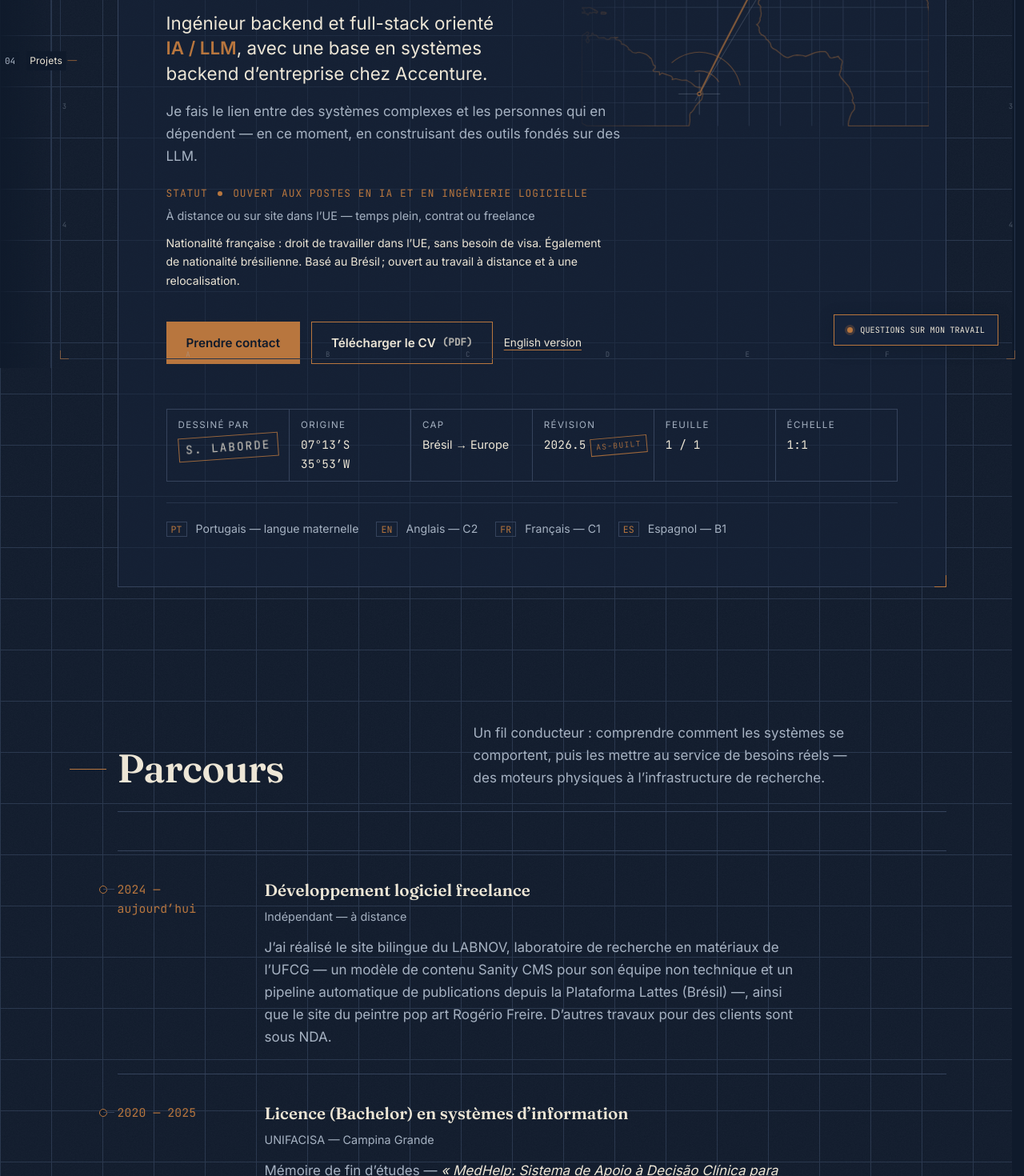
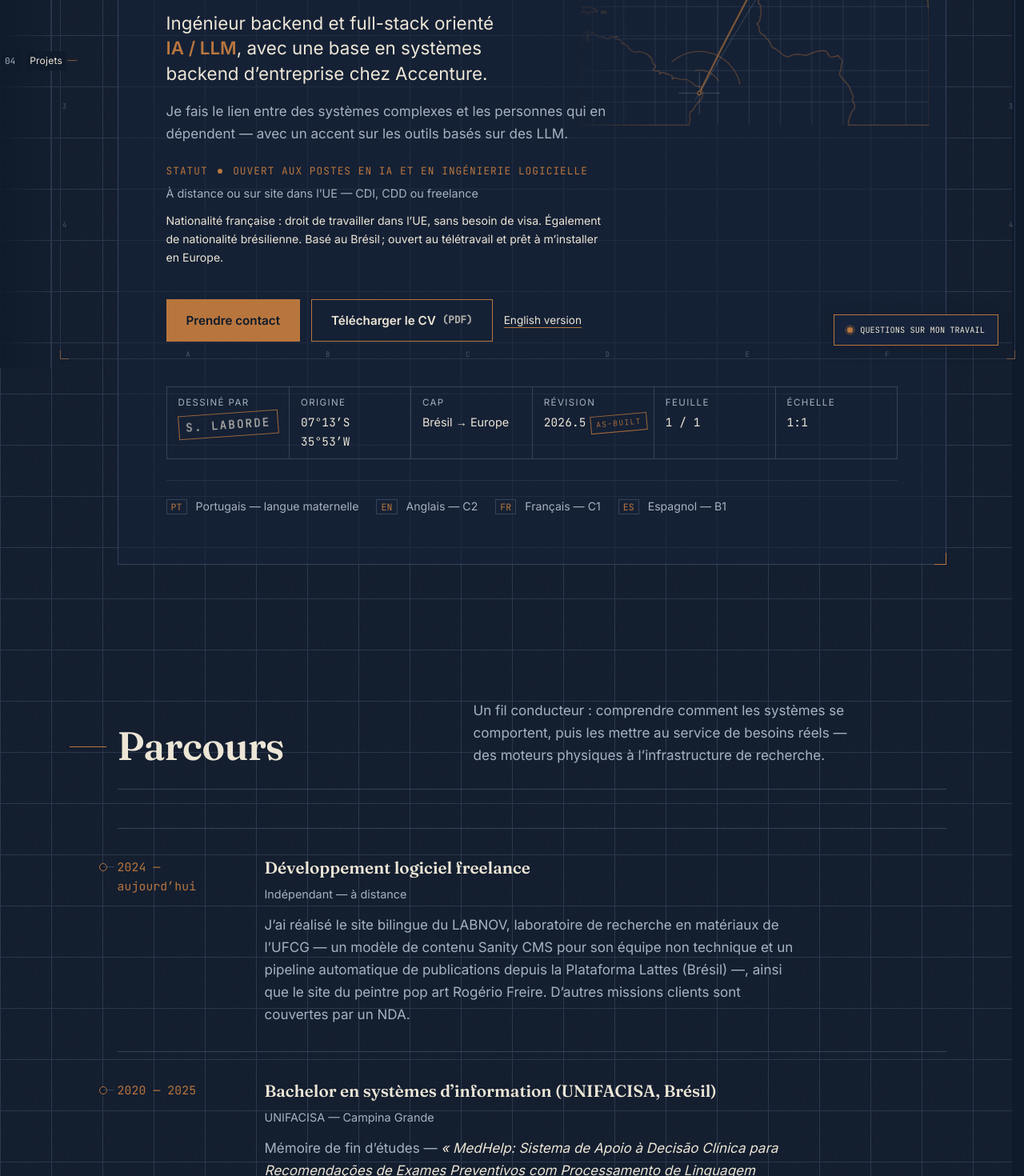
Before and after one commit to simonrl13/simonrl13.github.io, a Next.js app: page /fr/ in a window 1280 px wide. Shown: the part 340-1810 px from the top of the page at 80% size. Built offline with nearby package versions, Linux system fonts and the light colour scheme.

Commit message:
French review: Simon's wording changes
Co-Authored-By: Claude Opus 5.5 <noreply@anthropic.com>

```diff
--- a/content/i18n/fr.ts
+++ b/content/i18n/fr.ts
@@ -72,15 +72,15 @@ const copy: Omit<Bundle, "services"> = {
       intro: "À lire comme une légende, pas comme un nuage de mots-clés — classé selon la couche du système que chaque élément touche.",
       credentials: "Certifications et formations",
       certifications: "Certifications",
-      training: "Formations (pas des certifications)",
+      training: "Formations",
     },
     work: {
       title: "Projets choisis",
-      intro: "Six projets, six problèmes. Chaque dessin prend l’allure de ce que la chose est vraiment.",
+      intro: "Six projets, six problèmes. Chaque dessin reprend la forme de ce qu’est réellement le projet.",
       hint: "faire défiler →",
     },
     carousel: {
-      label: "Carrousel de projets, défilant",
+      label: "Carrousel de projets, à faire défiler",
       prev: "Projet précédent",
       next: "Projet suivant",
       more: "Voir le dessin complet",
@@ -96,7 +96,7 @@ const copy: Omit<Bundle, "services"> = {
     pipeline: { manualStep: "étape manuelle" },
     languages: {
       title: "Langues",
-      intro: "Multilingue et tourné vers l’Europe — mesuré sur l’échelle du CECRL, lu comme un indicateur de signal.",
+      intro: "Multilingue et tourné vers l’Europe — mesuré sur l’échelle du CECRL, présenté comme un indicateur de niveau de signal.",
       names: { PT: "Portugais", EN: "Anglais", FR: "Français", ES: "Espagnol" },
       native: "langue maternelle",
     },
@@ -122,7 +122,7 @@ const copy: Omit<Bundle, "services"> = {
       close: "Fermer",
       you: "Vous",
       thinking: "Réflexion",
-      placeholder: "ex. : Quel est son projet le plus solide ?",
+      placeholder: "ex. : Quel est son projet le plus abouti ?",
       inputLabel: "Votre question",
       send: "Envoyer",
       fallback: "Impossible de joindre l’assistant pour le moment — vérifiez votre connexion et réessayez, ou écrivez directement à {email}.",
@@ -146,15 +146,15 @@ const copy: Omit<Bundle, "services"> = {
     roleLine:
       "Ingénieur backend et full-stack orienté <strong>IA&nbsp;/&nbsp;LLM</strong>, avec une base en systèmes backend d’entreprise chez Accenture.",
     thesis:
-      "Je fais le lien entre des systèmes complexes et les personnes qui en dépendent — en ce moment, en construisant des outils fondés sur des LLM.",
+      "Je fais le lien entre des systèmes complexes et les personnes qui en dépendent — avec un accent sur les outils basés sur des LLM.",
     status: {
       label: "Ouvert aux postes en IA et en ingénierie logicielle",
-      detail: "À distance ou sur site dans l’UE — temps plein, contrat ou freelance",
+      detail: "À distance ou sur site dans l’UE — CDI, CDD ou freelance",
     },
     workRights:
-      "Nationalité française : droit de travailler dans l’UE, sans besoin de visa. Également de nationalité brésilienne. Basé au Brésil ; ouvert au travail à distance et à une relocalisation.",
+      "Nationalité française : droit de travailler dans l’UE, sans besoin de visa. Également de nationalité brésilienne. Basé au Brésil ; ouvert au télétravail et prêt à m’installer en Europe.",
     contactIntro:
-      "Ouvert aux postes en IA et en ingénierie logicielle — à distance ou sur site dans l’UE — ainsi qu’aux missions freelance et en contrat.",
+      "Ouvert aux postes en IA et en ingénierie logicielle — à distance ou sur site dans l’UE — ainsi qu’aux missions en freelance ou en CDD.",
     chatLauncher: { full: "QUESTIONS SUR MON TRAVAIL", short: "QUESTIONS" },
     chatSuggestions: [
       "Quelle est son expérience avec les LLM et les agents ?",
@@ -184,11 +184,11 @@ const copy: Omit<Bundle, "services"> = {
       when: "2024 — aujourd’hui",
       title: "Développement logiciel freelance",
       org: "Indépendant — à distance",
-      body: "J’ai réalisé le site bilingue du LABNOV, laboratoire de recherche en matériaux de l’UFCG — un modèle de contenu Sanity CMS pour son équipe non technique et un pipeline automatique de publications depuis la Plataforma Lattes (Brésil) —, ainsi que le site du peintre pop art Rogério Freire. D’autres travaux pour des clients sont sous NDA.",
+      body: "J’ai réalisé le site bilingue du LABNOV, laboratoire de recherche en matériaux de l’UFCG — un modèle de contenu Sanity CMS pour son équipe non technique et un pipeline automatique de publications depuis la Plataforma Lattes (Brésil) —, ainsi que le site du peintre pop art Rogério Freire. D’autres missions clients sont couvertes par un NDA.",
     },
     {
       when: "2020 — 2025",
-      title: "Licence (Bachelor) en systèmes d’information",
+      title: "Bachelor en systèmes d’information (UNIFACISA, Brésil)",
       org: "UNIFACISA — Campina Grande",
       body: "Mémoire de fin d’études — <em>« MedHelp: Sistema de Apoio à Decisão Clínica para Recomendações de Exames Preventivos com Processamento de Linguagem Natural »</em> [traduction : « MedHelp : système d’aide à la décision clinique pour la recommandation d’examens de prévention par traitement automatique du langage naturel »] — traitement automatique du langage naturel (NLP) pour l’aide à la décision clinique, noté 10/10, la note maximale, et point de départ du projet MedHelp.",
     },
@@ -196,11 +196,11 @@ const copy: Omit<Bundle, "services"> = {
       when: "2022 — 2023",
       title: "Custom Software Engineer",
       org: "Accenture",
-      body: "Optimisation de processus de facturation et backend sur Oracle BRM, en C et en shell ; automatisation du reporting financier avec Oracle BI Publisher, au sein d’une équipe de livraison Agile.",
+      body: "Optimisation de processus de facturation et backend sur Oracle BRM, en C et en shell ; automatisation du reporting financier avec Oracle BI Publisher, au sein d’une équipe Agile.",
     },
     {
       when: "2018 — 2020",
-      title: "Bases en développement de jeux vidéo",
+      title: "Formation en développement de jeux vidéo",
       org: "UNIFACISA",
       body: "Conception de systèmes interactifs, logique de gameplay en C# et travail sur des moteurs physiques — c’est là qu’est né le réflexe de comprendre comment les systèmes bougent et cassent.",
     },
@@ -263,7 +263,7 @@ const copy: Omit<Bundle, "services"> = {
         { label: "Code source sur GitHub", href: "https://github.com/simonrl13/footballscout" },
       ],
       lead: "Prévoit l’évolution sur 12 mois de la valeur marchande Transfermarkt de 8 190 joueurs de 7 championnats européens (2013–2024), avec un agent Claude et un serveur MCP par-dessus — point-in-time, testé contre les fuites de données, avec un jeu de test scellé et journalisé.",
-      layers: ["Agent Claude · serveur MCP", "Intervalles à 80 %", "LightGBM · runs MLflow", "Variables point-in-time", "Postgres · tests de fuite"],
+      layers: ["Agent Claude · serveur MCP", "Intervalles à 80 %", "LightGBM · suivi MLflow", "Variables point-in-time", "Postgres · tests de fuite"],
       skin: {
         readings: [
           { dt: "Joueurs", value: "8 190" },
@@ -282,16 +282,16 @@ const copy: Omit<Bundle, "services"> = {
     medhelp: {
       tag: "02 · Aide à la décision clinique par IA",
       lead: "Un outil de NLP conçu pour le système de santé public brésilien (SUS), développé et évalué sur des données synthétiques, et non sur de vrais dossiers de patients : il normalise des notes cliniques et signale des examens de prévention à partir du profil et des antécédents du patient.",
-      layers: ["Recommandation d’examens", "Normalisation par NLP", "Notes cliniques (synthét.)"],
+      layers: ["Recommandation d’examens", "Normalisation par NLP", "Notes cliniques synthétiques"],
       skin: {
         vitals: [
           { dt: "Normalisation de la terminologie (23/25 termes, données synthétiques)", value: "92", unit: "%" },
-          { dt: "Surface du modèle", value: "NLP" },
+          { dt: "Périmètre du modèle", value: "NLP" },
         ],
       },
       detail: {
         body: "Un outil Python de NLP conçu pour le système de santé public brésilien (SUS), développé et évalué sur des données synthétiques, et non sur de vrais dossiers de patients. Il lit des notes cliniques en texte libre, normalise une terminologie incohérente et recommande des examens de prévention à partir des données démographiques et des antécédents médicaux du patient. Il est né directement de mon mémoire de fin d’études sur le traitement automatique du langage naturel (NLP) pour l’aide à la décision clinique.",
-        role: "Projet de mémoire de fin d’études (licence)",
+        role: "Projet de mémoire de fin d’études (bachelor)",
         outcome:
           "92 % (23 termes sur 25) en normalisation de la terminologie clinique, évalué sur des données synthétiques dans le mémoire (chapitre 4.3)",
         stack: "Python · FastAPI · Pydantic · Uvicorn · moteur de règles fondé sur les recommandations (MS/INCA, sociétés médicales) · données patients synthétiques",
@@ -303,7 +303,7 @@ const copy: Omit<Bundle, "services"> = {
       lead: "Site du peintre pop art Rogério Freire : une galerie de ses peintures originales, un catalogue de produits tirés de son œuvre et l’achat par WhatsApp ou par e-mail.",
       layers: ["Galerie des originaux", "Catalogue de produits", "Achat WhatsApp / e-mail", "Next.js+Tailwind / Vercel"],
       skin: {
-        placeholder: "PLACEHOLDER — œuvre à venir",
+        placeholder: "EMPLACEMENT — œuvre à venir",
         caption: "PLANCHE 01 — peinture originale · détails à venir",
       },
       detail: {
@@ -354,7 +354,7 @@ const copy: Omit<Bundle, "services"> = {
       title: "Optimisation de la facturation d’entreprise",
       dialogTitle: "Optimisation de la facturation d’entreprise — Accenture",
       lead: "Performance backend et automatisation du reporting sur une plateforme de facturation d’entreprise — analyse et optimisation de traitements batch, et remplacement d’étapes de reporting manuelles par des pipelines scriptés.",
-      layers: ["Reporting BI Publisher", "Rating et billing batch (C)", "Plateforme Oracle BRM"],
+      layers: ["Reporting BI Publisher", "Valorisation et facturation batch (C)", "Plateforme Oracle BRM"],
       detail: {
         body: "Performance backend et automatisation du reporting sur une plateforme de facturation d’entreprise. Analyse et optimisation des traitements batch de rating et de facturation sur Oracle BRM en C, et remplacement d’étapes de reporting manuelles par des pipelines en shell alimentant Oracle BI Publisher, au sein d’une équipe Agile. Le client, les volumes de transactions et les chiffres de performance sont couverts par un accord de confidentialité (NDA).",
         role: "Custom Software Engineer — optimisation backend et automatisation du reporting",
@@ -414,7 +414,7 @@ const copy: Omit<Bundle, "services"> = {
       },
       {
         title: "Chaque modification passe les mêmes contrôles",
-        body: "Chaque modification est une pull request qui doit passer un lint, un build de production, un test de fumée dans le navigateur, un audit des dépendances, une recherche de secrets sur tout l’historique git (gitleaks) et une analyse statique CodeQL. La branche principale est protégée sans exception pour les administrateurs — même le propriétaire ne peut pas y pousser directement. Dependabot propose les mises à jour, et les actions de CI sont fixées sur des hashes de commit exacts. L’audit qui a mis tout cela en place a aussi détecté une vulnérabilité critique de Next.js dans la version déployée (GHSA-vcvr-r3jv-pc5j), corrigée le jour même.",
+        body: "Chaque modification est une pull request qui doit passer un lint, un build de production, un smoke test dans le navigateur, un audit des dépendances, une recherche de secrets sur tout l’historique git (gitleaks) et une analyse statique CodeQL. La branche principale est protégée sans exception pour les administrateurs — même le propriétaire ne peut pas y pousser directement. Dependabot propose les mises à jour, et les actions de CI sont fixées sur des hashes de commit exacts. L’audit qui a mis tout cela en place a aussi détecté une vulnérabilité critique de Next.js dans la version déployée (GHSA-vcvr-r3jv-pc5j), corrigée le jour même.",
       },
       {
         title: "Données personnelles",
```
